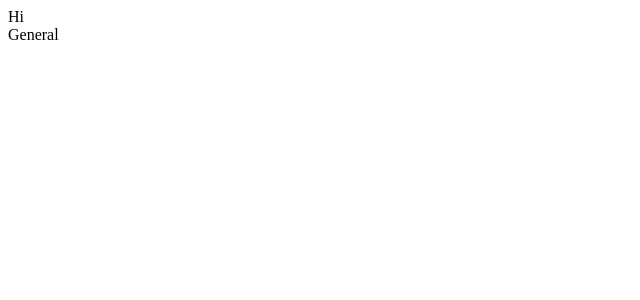
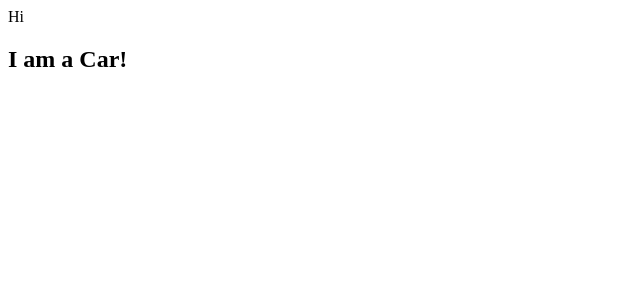
Before and after one commit to onifernando1/cv, a React (Create React App) app in the folder cv-project/: page / in a window 1280 px wide. Shown: the top 300 px of the page, without its empty margins (0-640 px from the left). Built offline with nearby package versions, Linux system fonts and the light colour scheme.

Commit message:
change overview to class component

```diff
--- a/cv-project/src/components/General.js
+++ b/cv-project/src/components/General.js
@@ -1,7 +1,12 @@
 import React, { Component } from "react";
 
-const General = () => {
-  return <div>General</div>;
-};
+class General extends React.Component {
+  constructor() {
+    super();
+  }
+  render() {
+    return <h2>I am a Car!</h2>;
+  }
+}
 
 export default General;
```
